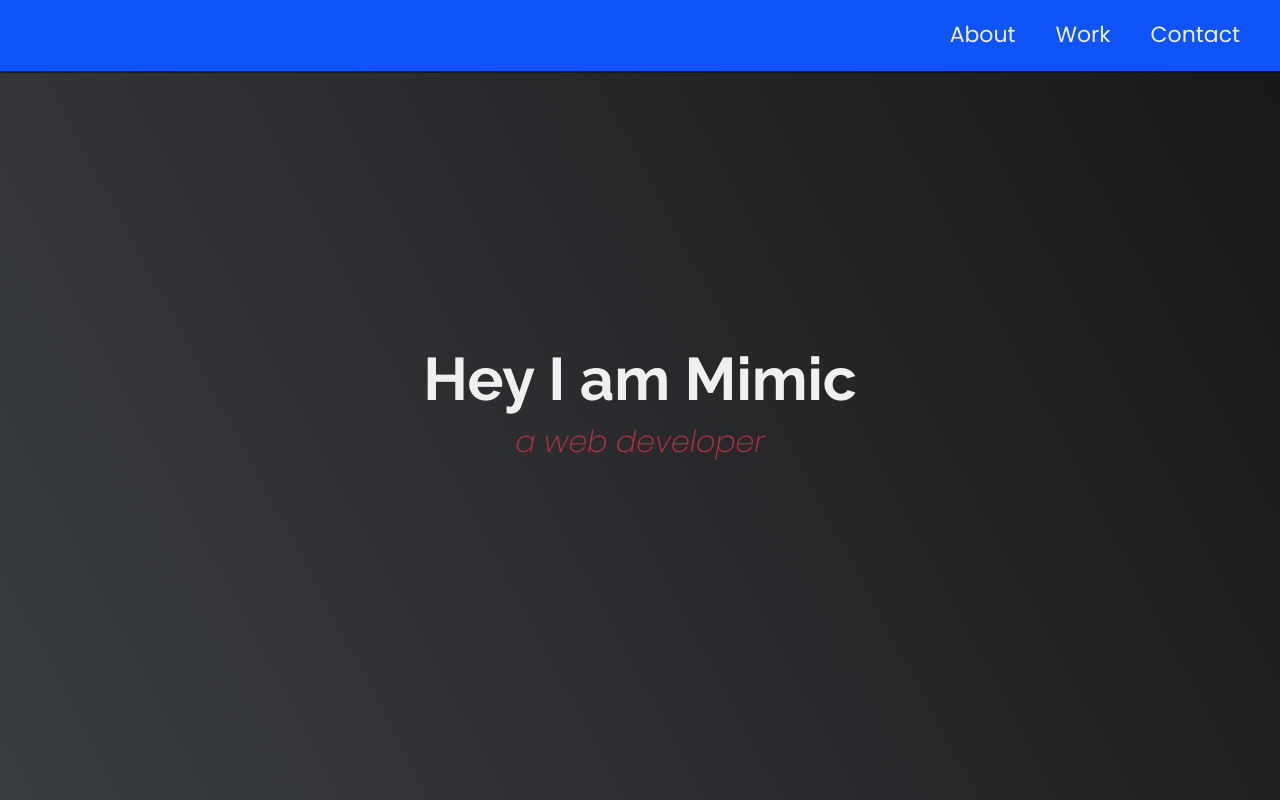
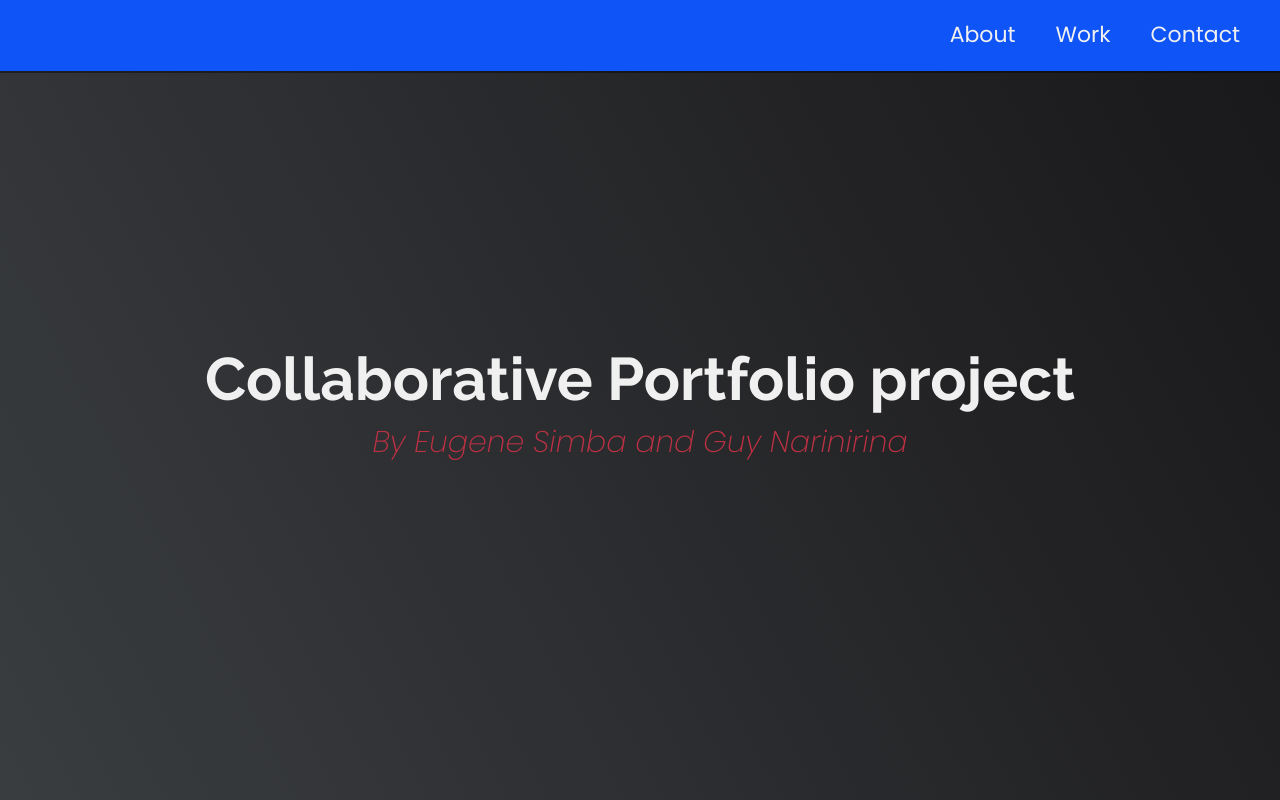
Before and after one commit to Nirs01/mywebportfolio-1, a plain HTML site: page index.html in a window 1280 px wide. Shown: the top 800 px of the page. Drawn offline with Linux system fonts and the light colour scheme.

Commit message:
Collaborative Portfolio project
Eugene Simba and Guy Narinirina

```diff
--- a/index.html
+++ b/index.html
@@ -43,8 +43,8 @@
 <!-- START WELCOME SECTION -->
 
 <section id="welcome-section" class="welcome-section">
-  <h1>Hey I am Mimic</h1>
-  <p>a web developer</p>
+  <h1>Collaborative Portfolio project</h1>
+  <p>By Eugene Simba and Guy Narinirina</p>
 </section>
 
 <!-- END WELCOME SECTION -->
@@ -211,7 +211,7 @@
   <p>
     &copy; Created for
     <a href="https://www.freecodecamp.com/" target="_blank"
-      >freeCodeCamp <i class="fab fa-free-code-camp"></i
+      >freeCodeCamp<i class="fab fa-free-code-camp"></i
     ></a>
   </p>
 </footer>
```
